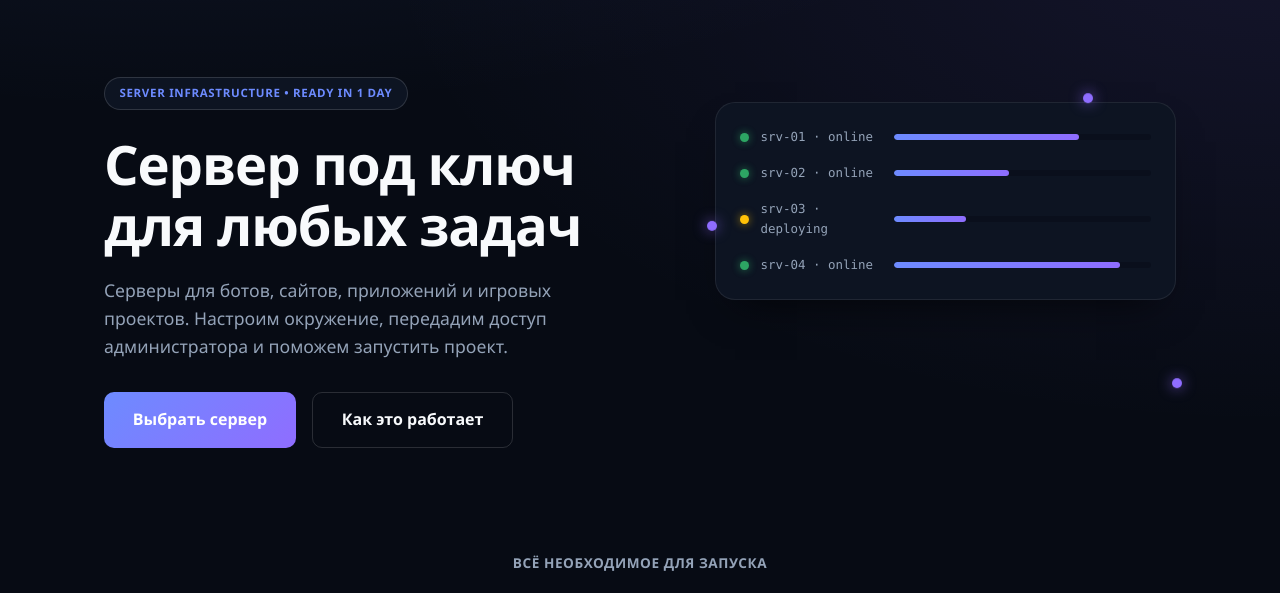
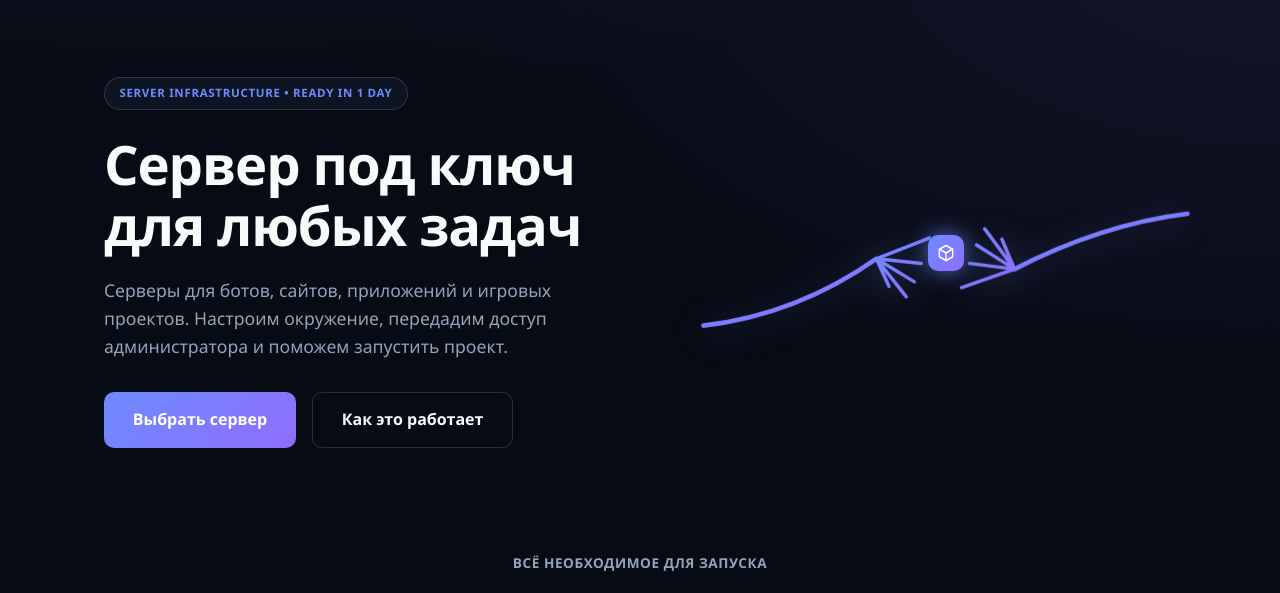
Before and after one commit to DBazhen0v/cloudix, a Flask app: page / in a window 1280 px wide. Shown: the part 73-666 px from the top of the page. Run offline with Flask 3, Linux system fonts and the light colour scheme; data comes from the database, SQL or seed files in the repository.

Commit message:
Replace hero server-rack visual with an animated reaching-hands illustration
Inspired by Michelangelo's Creation of Adam (public domain fresco), but
hand-drawn as clean line art in the site's own accent gradient rather
than reproducing the actual painting/photo — matches the existing
minimal icon style and sidesteps any question about the uploaded
reference photo's own rights. Left hand slides in, then the right hand,
then the logo mark fades/scales in at the point where the two index
fingers nearly touch. Respects prefers-reduced-motion (snaps straight
to the final state, no animation or delay).

```diff
--- a/app/static/css/style.css
+++ b/app/static/css/style.css
@@ -287,106 +287,76 @@ section:last-of-type {
   min-height: 320px;
 }
 
-.hero-rack {
-  background: var(--surface);
-  border: 1px solid var(--border);
-  border-radius: var(--radius-lg);
-  padding: 1.5rem;
-  display: flex;
-  flex-direction: column;
-  gap: 1rem;
-  box-shadow: var(--shadow);
-}
-
-.hero-rack-row {
-  display: flex;
-  align-items: center;
-  gap: 0.7rem;
-}
-
-.hero-led {
-  width: 9px;
-  height: 9px;
-  border-radius: 50%;
-  flex-shrink: 0;
-}
-
-.hero-led-on {
-  background: var(--success);
-  box-shadow: 0 0 8px rgba(56, 214, 122, 0.7);
-  animation: pulse 2.4s ease-in-out infinite;
-}
-
-.hero-led-idle {
-  background: var(--warning);
-  box-shadow: 0 0 8px rgba(255, 193, 7, 0.6);
-}
-
-.hero-rack-label {
-  font-size: 0.78rem;
-  color: var(--muted);
-  font-family: "Cascadia Code", "Consolas", monospace;
-  width: 122px;
-  flex-shrink: 0;
-}
-
-.hero-rack-bar {
-  flex: 1;
-  height: 6px;
-  border-radius: 999px;
-  background: var(--bg-soft);
-  overflow: hidden;
-}
-
-.hero-rack-bar span {
-  display: block;
-  height: 100%;
-  border-radius: 999px;
-  background: linear-gradient(90deg, var(--accent), var(--accent-2));
-}
-
-.hero-orbit {
+.hero-hands {
+  display: flex;
+  align-items: center;
+  justify-content: center;
+}
+
+.hero-hands-svg {
+  width: 100%;
+  max-width: 480px;
+  overflow: visible;
+}
+
+.hero-hand {
+  opacity: 0;
+  filter: drop-shadow(0 4px 14px rgba(109, 139, 255, 0.35));
+}
+
+.hero-hand-left {
+  transform: translate(-36px, 10px);
+  animation: hero-hand-in 0.8s cubic-bezier(0.22, 1, 0.36, 1) 0.3s forwards;
+}
+
+.hero-hand-right {
+  transform: translate(36px, -10px);
+  animation: hero-hand-in 0.8s cubic-bezier(0.22, 1, 0.36, 1) 1.1s forwards;
+}
+
+@keyframes hero-hand-in {
+  to {
+    opacity: 1;
+    transform: translate(0, 0);
+  }
+}
+
+.hero-hands-logo {
   position: absolute;
-  inset: 0;
-  pointer-events: none;
-}
-
-.hero-node {
-  position: absolute;
-  width: 10px;
-  height: 10px;
-  border-radius: 50%;
-  background: var(--accent-2);
-  box-shadow: 0 0 14px rgba(143, 109, 255, 0.8);
-  animation: float 6s ease-in-out infinite;
-}
-
-.hero-node-1 {
-  top: -8px;
-  right: 18%;
-  animation-delay: 0s;
-}
-
-.hero-node-2 {
-  bottom: 10%;
-  right: -6px;
-  animation-delay: 1.5s;
-}
-
-.hero-node-3 {
-  top: 40%;
-  left: -8px;
-  animation-delay: 3s;
-}
-
-@keyframes float {
-  0%, 100% { transform: translateY(0); }
-  50% { transform: translateY(-10px); }
-}
-
-@keyframes pulse {
-  0%, 100% { opacity: 1; }
-  50% { opacity: 0.5; }
+  top: 47%;
+  left: 50%;
+  display: inline-flex;
+  align-items: center;
+  justify-content: center;
+  width: 36px;
+  height: 36px;
+  border-radius: 10px;
+  background: linear-gradient(135deg, var(--accent), var(--accent-2));
+  color: #fff;
+  box-shadow: 0 0 22px rgba(109, 139, 255, 0.75);
+  opacity: 0;
+  transform: translate(-50%, -50%) scale(0.4);
+  animation: hero-logo-in 0.5s cubic-bezier(0.34, 1.56, 0.64, 1) 1.9s forwards;
+}
+
+@keyframes hero-logo-in {
+  to {
+    opacity: 1;
+    transform: translate(-50%, -50%) scale(1);
+  }
+}
+
+@media (prefers-reduced-motion: reduce) {
+  .hero-hand,
+  .hero-hands-logo {
+    opacity: 1;
+    transform: translate(0, 0) scale(1);
+    animation: none;
+  }
+
+  .hero-hands-logo {
+    transform: translate(-50%, -50%) scale(1);
+  }
 }
 
 /* Trust strip */
--- a/app/templates/index.html
+++ b/app/templates/index.html
@@ -16,34 +16,24 @@
       </div>
     </div>
 
-    <div class="hero-visual" aria-hidden="true">
-      <div class="hero-rack">
-        <div class="hero-rack-row">
-          <span class="hero-led hero-led-on"></span>
-          <span class="hero-rack-label">srv-01 · online</span>
-          <span class="hero-rack-bar"><span style="width:72%"></span></span>
-        </div>
-        <div class="hero-rack-row">
-          <span class="hero-led hero-led-on"></span>
-          <span class="hero-rack-label">srv-02 · online</span>
-          <span class="hero-rack-bar"><span style="width:45%"></span></span>
-        </div>
-        <div class="hero-rack-row">
-          <span class="hero-led hero-led-idle"></span>
-          <span class="hero-rack-label">srv-03 · deploying</span>
-          <span class="hero-rack-bar"><span style="width:28%"></span></span>
-        </div>
-        <div class="hero-rack-row">
-          <span class="hero-led hero-led-on"></span>
-          <span class="hero-rack-label">srv-04 · online</span>
-          <span class="hero-rack-bar"><span style="width:88%"></span></span>
-        </div>
-      </div>
-      <div class="hero-orbit">
-        <span class="hero-node hero-node-1"></span>
-        <span class="hero-node hero-node-2"></span>
-        <span class="hero-node hero-node-3"></span>
-      </div>
+    <div class="hero-visual hero-hands" aria-hidden="true">
+      <svg class="hero-hands-svg" viewBox="0 0 400 200" fill="none" xmlns="http://www.w3.org/2000/svg">
+        <defs>
+          <linearGradient id="heroHandGradient" x1="0" y1="0" x2="1" y2="1">
+            <stop offset="0" stop-color="var(--accent)"/>
+            <stop offset="1" stop-color="var(--accent-2)"/>
+          </linearGradient>
+        </defs>
+        <g class="hero-hand hero-hand-left" stroke="url(#heroHandGradient)" stroke-width="4" stroke-linecap="round" stroke-linejoin="round">
+          <path d="M-10,155 C50,148 100,125 140,97"/>
+          <path d="M140,97 L186,79 M140,97 L179,101 M140,97 L173,117 M140,97 L166,130 M140,97 L151,121" stroke-width="3"/>
+        </g>
+        <g class="hero-hand hero-hand-right" stroke="url(#heroHandGradient)" stroke-width="4" stroke-linecap="round" stroke-linejoin="round">
+          <path d="M410,58 C345,66 295,88 260,106"/>
+          <path d="M260,106 L214,122 M260,106 L221,101 M260,106 L227,85 M260,106 L234,71 M260,106 L249,80" stroke-width="3"/>
+        </g>
+      </svg>
+      <span class="hero-hands-logo">{{ icon_cube(20) }}</span>
     </div>
   </div>
 </section>
```
